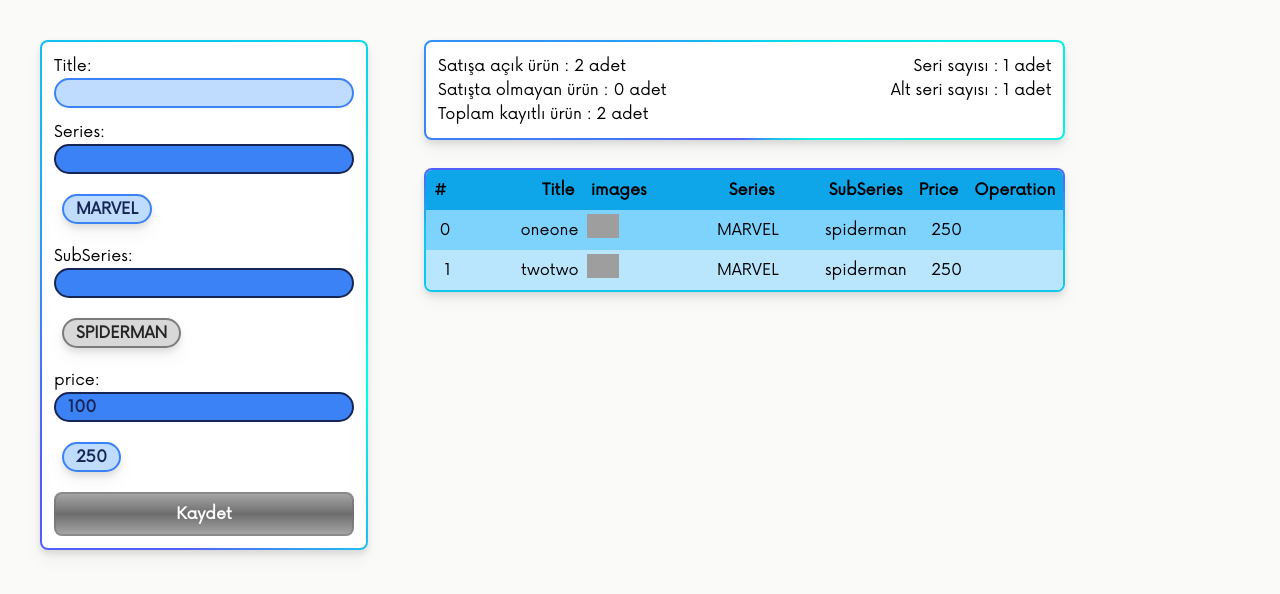
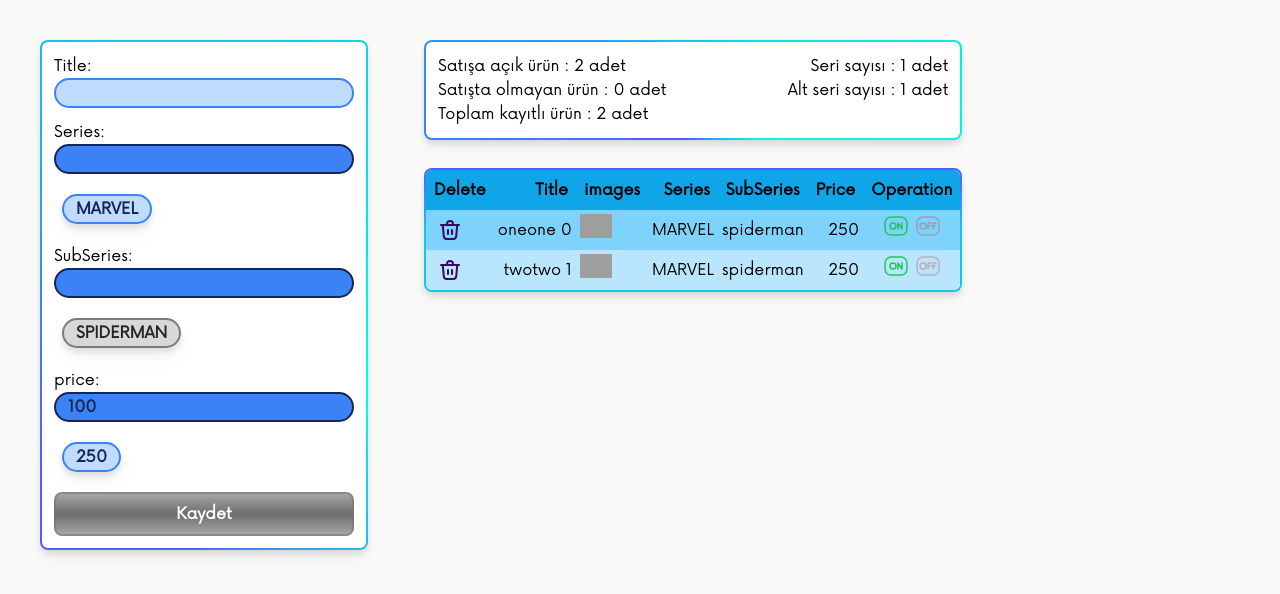
Before and after one commit to boranbatuhan/unuspes, a Nuxt app: page /admin/dashboard in a window 1280 px wide. Shown: the top 594 px of the page. Built offline with nearby package versions, Linux system fonts and the light colour scheme; grey boxes are pictures that could not be loaded.

Commit message:
product delete

```diff
--- a/components/myCard.vue
+++ b/components/myCard.vue
@@ -7,7 +7,7 @@
                 <h1 class="text-xs cursor-pointer opacity-50 hover:opacity-100">{{props.p.subSeries}}</h1>
             </div>
             <!-- card header end -->
-            <div class=" w-full flex items-center justify-end gap-2"> <p class="truncate text-center w-full">{{props.p.title}}</p> <span>#{{props.p.id}}</span></div>
+            <div class=" w-full flex items-center justify-end gap-2"> <p class="truncate text-center w-full">{{props.p.title}}</p> <span>#</span></div>
             <div class="w-48 h-48  graborder-anim my-2 p-px">
                 <img :src="productimg" loading="lazy" alt="product.photo" draggable="false" class="w-full h-full select-none object-contain">
             </div>
--- a/pages/admin/dashboard.vue
+++ b/pages/admin/dashboard.vue
@@ -1,5 +1,17 @@
 <template>
 <div class="min-h-screen flex items-center justify-start flex-col bg-stone-50 font-now">
+    <!-- delete modal start-->
+        <div v-if="openDeleteModal" class="w-screen h-screen fixed top-0 left-0 z-[9999] bg-sky-200 flex items-center justify-center">
+            <div class="graborder-anim flex items-center gap-4 w-96 flex-col p-4 rounded-lg">
+                <p>Bu ürünü tamamen sileceksiniz. Geri dönüşü yoktur. Onaylıyor musunuz?</p>
+                <my-card :p="delSelectedItem" class="!pointer-events-none"/>
+                <div class="flex gap-7 items-center justify-center">
+                    <div @click="deletePermanent" class="px-3 py-1 rounde-lg cursor-pointer text-white rounded-lg border border-green-700 bg-green-500 hover:scale-105 hover:bg-green-600">Onayla</div>
+                    <div @click="closeDelModal" class="px-3 py-1 rounde-lg cursor-pointer text-white rounded-lg border border-sky-700 bg-sky-500 hover:scale-105 hover:bg-sky-600">Vazgeç</div>
+                </div>
+            </div>
+        </div>
+    <!-- delete modal end -->
     <div class="container flex flex-row items-start justify-start flex-wrap mx-auto p-3 ">
 
         <!-- leftCol start -->
@@ -68,7 +80,7 @@
             <table class="w-full ">
                 <thead class="sticky top-0">
                     <tr class="bg-sky-500 text-end">
-                        <th class="p-2">#</th>
+                        <th class="p-2">Delete</th>
                         <th class="p-2">Title</th>
                         <th class="p-2">images</th>
                         <th class="p-2">Series</th>
@@ -78,14 +90,17 @@
                     </tr>
                 </thead>
                 <tbody>
-                    <tr v-for="item in products" :key="item.id" class="bg-sky-200 text-end odd:bg-sky-300" :class="{'saturate-0 opacity-70':!item.isLive}">
-                        <td class="p-1">{{item.id}}</td>
-                        <td class="p-1 w-32 truncate">{{item.title}}</td>
+                    <tr v-for="item in products" :key="item.id" class="bg-sky-200 text-end odd:bg-sky-300 hover:bg-sky-950 hover:text-sky-50" :class="{'saturate-0 opacity-70':!item.isLive}">
+                        <td class="p-1"><svg @click="openDelModal(item)" class="hover:text-purple-700 cursor-pointer text-purple-950 scale-100 hover:scale-105 shrink-0 mx-2" xmlns="http://www.w3.org/2000/svg" width="24" height="24" viewBox="0 0 12 12"><path fill="currentColor" d="M5 3h2a1 1 0 0 0-2 0ZM4 3a2 2 0 1 1 4 0h2.5a.5.5 0 0 1 0 1h-.441l-.443 5.17A2 2 0 0 1 7.623 11H4.377a2 2 0 0 1-1.993-1.83L1.941 4H1.5a.5.5 0 0 1 0-1H4Zm3.5 3a.5.5 0 0 0-1 0v2a.5.5 0 0 0 1 0V6ZM5 5.5a.5.5 0 0 1 .5.5v2a.5.5 0 0 1-1 0V6a.5.5 0 0 1 .5-.5ZM3.38 9.085a1 1 0 0 0 .997.915h3.246a1 1 0 0 0 .996-.915L9.055 4h-6.11l.436 5.085Z"/></svg></td>
+                        <td class="p-1 max-w-[8rem] truncate">{{item.title}} {{item.id}}</td>
                         <td class="p-1"><div class="w-8 h-8"> <img :src="productimg(item.images)" alt="prodcutimg" draggable="false"></div></td>
-                        <td class="p-1 w-32 truncate">{{item.series}}</td>
-                        <td class="p-1 w-32 truncate">{{item.subSeries}}</td>
+                        <td class="p-1 max-w-[8rem] truncate">{{item.series}}</td>
+                        <td class="p-1 max-w-[8rem] truncate">{{item.subSeries}}</td>
                         <td class="p-1">{{item.price}}</td>
-                        <td class="p-1"></td>
+                        <td class="p-1 flex items-center  justify-center gap-2">
+                            <svg @click="setIsLive(item,true)" :class="{'opacity-100':item.isLive==true,'opacity-30 hover:opacity-60':item.isLive==false}" class="text-green-500 cursor-pointer hover:saturate-200 hover:scale-105 rounded-lg" xmlns="http://www.w3.org/2000/svg" width="24" height="24" viewBox="0 0 24 24"><g fill="none" stroke="currentColor" stroke-width="1.5"><path d="M1 15V9a6 6 0 0 1 6-6h10a6 6 0 0 1 6 6v6a6 6 0 0 1-6 6H7a6 6 0 0 1-6-6Z"/><path d="M9 9a3 3 0 1 1 0 6a3 3 0 0 1 0-6Z"/><path stroke-linecap="round" stroke-linejoin="round" d="M14 15V9l4 6V9"/></g></svg>
+                            <svg @click="setIsLive(item,false)" :class="{'opacity-30 hover:opacity-60 !saturate-100':item.isLive==true,'opacity-100':item.isLive==false}" class="text-red-600 cursor-pointer hover:saturate-200 hover:scale-105 rounded-lg" xmlns="http://www.w3.org/2000/svg" width="24" height="24" viewBox="0 0 24 24"><g fill="none" stroke="currentColor" stroke-width="1.5"><path d="M1 15V9a6 6 0 0 1 6-6h10a6 6 0 0 1 6 6v6a6 6 0 0 1-6 6H7a6 6 0 0 1-6-6Z"/><path d="M7 9a3 3 0 1 1 0 6a3 3 0 0 1 0-6Z"/><path stroke-linecap="round" stroke-linejoin="round" d="M12 15V9h3m2 6V9h3m-8 3h2.572M17 12h2.572"/></g></svg>
+                        </td>
                     </tr>
                 </tbody>
             </table>
@@ -106,8 +121,12 @@ definePageMeta({
     layout:'admin'
 })
 
+const openDeleteModal=ref(false)
+const delSelectedItem=ref(null)
 const store = useProductsStore()
-const products = useProductsStore().getProducts
+const products = computed(()=>{
+    return useProductsStore().getProducts
+})
 const productsLive = computed(()=>{
     return useProductsStore().getProductsLive
 })
@@ -152,7 +171,27 @@ const resetForm=()=>{
     addform.isLive=true
 }
 const addProduct=()=>{
+    addform.id=products.length
     store.addNewProduct(addform)
     resetForm()
 }
+
+const setIsLive=(item,bool)=>{
+    store.setProductIsLive(item,bool)
+}
+
+const openDelModal=(item)=>{
+    console.log('item :>> ', item);
+    delSelectedItem.value=item
+    openDeleteModal.value=true
+}
+const closeDelModal=()=>{
+    delSelectedItem.value=""
+    openDeleteModal.value=false
+}
+const deletePermanent=()=>{
+    console.log('delSelectedItem.value :>> ', delSelectedItem.value);
+    store.deleteProductPermanent(delSelectedItem.value)
+    openDeleteModal.value=false
+}
 </script>
--- a/store/products.js
+++ b/store/products.js
@@ -36,14 +36,16 @@ export const useProductsStore = defineStore({
             subSeries:element.subSeries
           })
       });
+
+
       const uniqueItems = new Set();
       subSeries.forEach(item => {
-  const key = JSON.stringify(item);
-  uniqueItems.add(key);
-});
+        const key = JSON.stringify(item);
+        uniqueItems.add(key);
+      });
 
-const uniqueItemsArray = Array.from(uniqueItems);
-const uniqueItemsParsed = uniqueItemsArray.map(item => JSON.parse(item));
+      const uniqueItemsArray = Array.from(uniqueItems);
+      const uniqueItemsParsed = uniqueItemsArray.map(item => JSON.parse(item));
       return uniqueItemsParsed
     },
     getPrices(state){
@@ -69,6 +71,14 @@ const uniqueItemsParsed = uniqueItemsArray.map(item => JSON.parse(item));
       const copiedProduct = { ...newP };
       this.products.push(copiedProduct)
 
-    }
+    },
+    setProductIsLive(item,value){
+      this.products.forEach(element => {
+        return element.id==item.id ? element.isLive=value : element.isLive=element.isLive
+      });
+    },
+    deleteProductPermanent(item){
+      this.products = this.products.filter(i=>i!=item)
+    },
   },
 });
```
